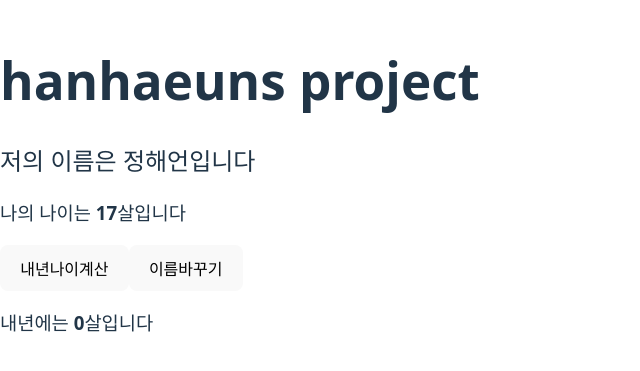
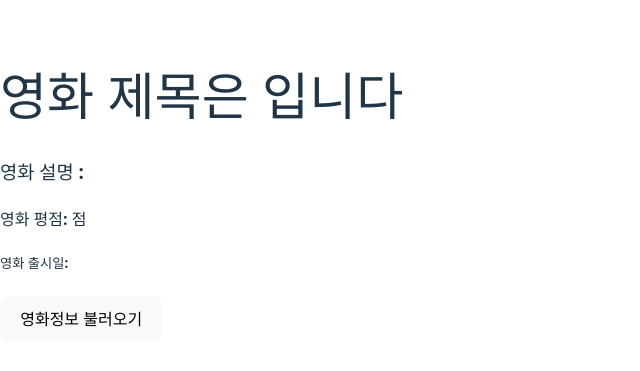
Before and after one commit to haebrave2025/netflix_clone, a React (Vite) app: page / in a window 1280 px wide. Shown: the part 213-584 px from the top of the page, without its empty margins (0-640 px from the left). Built offline with nearby package versions, Linux system fonts and the light colour scheme.

Commit message:
react 사용법2(오브젝트)

```diff
--- a/src/App.jsx
+++ b/src/App.jsx
@@ -2,48 +2,45 @@ import React, {useState} from 'react';
 
 const App = () => {
 
+    const [movie, setMovie] = useState({})
 
-    // setAge 명령어를 통해서 age의 값을 변경할수있다
-    //useState 상태값 형태를 자주 볼것!
-    const [age, setAge] = useState(0)
-    const [name, setName] = useState("정해언")
-
-    const myage = 18
-
-    //함수 형태 익힐것
-    //함수는 이벤트를 살행하는 최소 단위
-    const calculateAge = () => {
-        setAge(18)
-        console.log("데이터가 정상적으로 변경됨")
+    const movieInfo =     {
+        "adult": false,
+        "backdrop_path": "/nKyBbFSooRPTJVqjrDteD1lF733.jpg",
+        "genre_ids": [
+            28,
+            12,
+            18
+        ],
+        "id": 1011477,
+        "original_language": "en",
+        "original_title": "Karate Kid: Legends",
+        "overview": "After a family tragedy, kung fu prodigy Li Fong is uprooted from his home in Beijing and forced to move to New York City with his mother. When a new friend needs his help, Li enters a karate competition – but his skills alone aren't enough. Li's kung fu teacher Mr. Han enlists original Karate Kid Daniel LaRusso for help, and Li learns a new way to fight, merging their two styles into one for the ultimate martial arts showdown.",
+        "popularity": 578.5995,
+        "poster_path": "/AEgggzRr1vZCLY86MAp93li43z.jpg",
+        "release_date": "2025-05-08",
+        "title": "Karate Kid: Legends",
+        "video": false,
+        "vote_average": 7.187,
+        "vote_count": 297
     }
 
-    const changeName = () => {
-        setName("jonghaeun")
+
+    const getMovie = () => {
+      console.log(movie)
+        setMovie(movieInfo)
     }
+
 
     return (
         <div>
-            <h1>hanhaeuns project</h1>
-            <h2>저의 이름은 {name}입니다</h2>
-            <h3>나의 나이는 17살입니다</h3>
-            <button onClick={calculateAge}>내년나이계산</button>
-            <button onClick={changeName}>이름바꾸기</button>
-            <h3>내년에는 {age}살입니다</h3>
+         <h1>영화 제목은 {movie.title} 입니다</h1>
+         <h3>영화 설명 :{movie.overview}</h3>
+            <h4>영화 평점: {movie.vote_average}점</h4>
+            <h5>영화 출시일: {movie.release_date}</h5>
+            <button onClick={getMovie}>영화정보 불러오기</button>
         </div>
     );
 };
 
 export default App;
-
-
-
-
-// code빌드 순서 (컴퓨터가 코드를 어떻게 인식하는지 설명)
-// 1. 위에서 아래로 해석한다
-// 2. =을 기준으로 우측에서 좌측으로 인식한다
-// 3. .은 하위 메소드를 호출한다
-// 4. ,는 그리고로 해석한다
-
-
-
-// 5. {} 오브젝트 = 싱글, [] 배열 = 멀티
```
